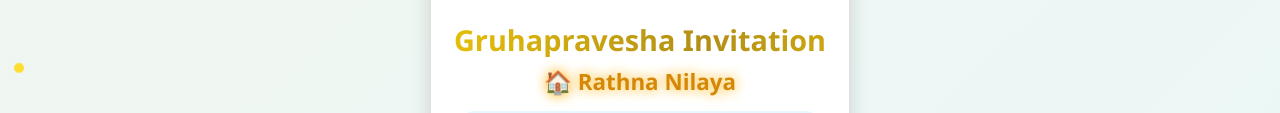
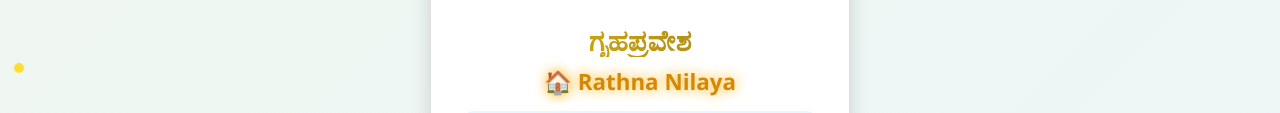
Before and after one commit to kirankiruprojects/invitation-link, a plain HTML site: page index.html in a window 1280 px wide. Shown: the part 339-452 px from the top of the page. Drawn offline with nearby package versions, Linux system fonts and the light colour scheme.

Commit message:
index.html

```diff
--- a/index.html
+++ b/index.html
@@ -177,7 +177,7 @@
   <div class="card invitation-card">
     <img src="https://i.pinimg.com/736x/bb/36/6d/bb366d5751dcd4e2c8df0212c1ffea1e.jpg" class="top-image" alt="Gruhapravesha Ceremony" />
     <div class="card-body">
-      <h2 class="gold-text">Gruhapravesha Invitation</h2>
+      <h2 class="gold-text">ಗೃಹಪ್ರವೇಶ</h2>
       <div class="venue-highlight">🏠 Rathna Nilaya</div>
       <div class="event-details">
         Thursday, 14th August 2025<br>
```
